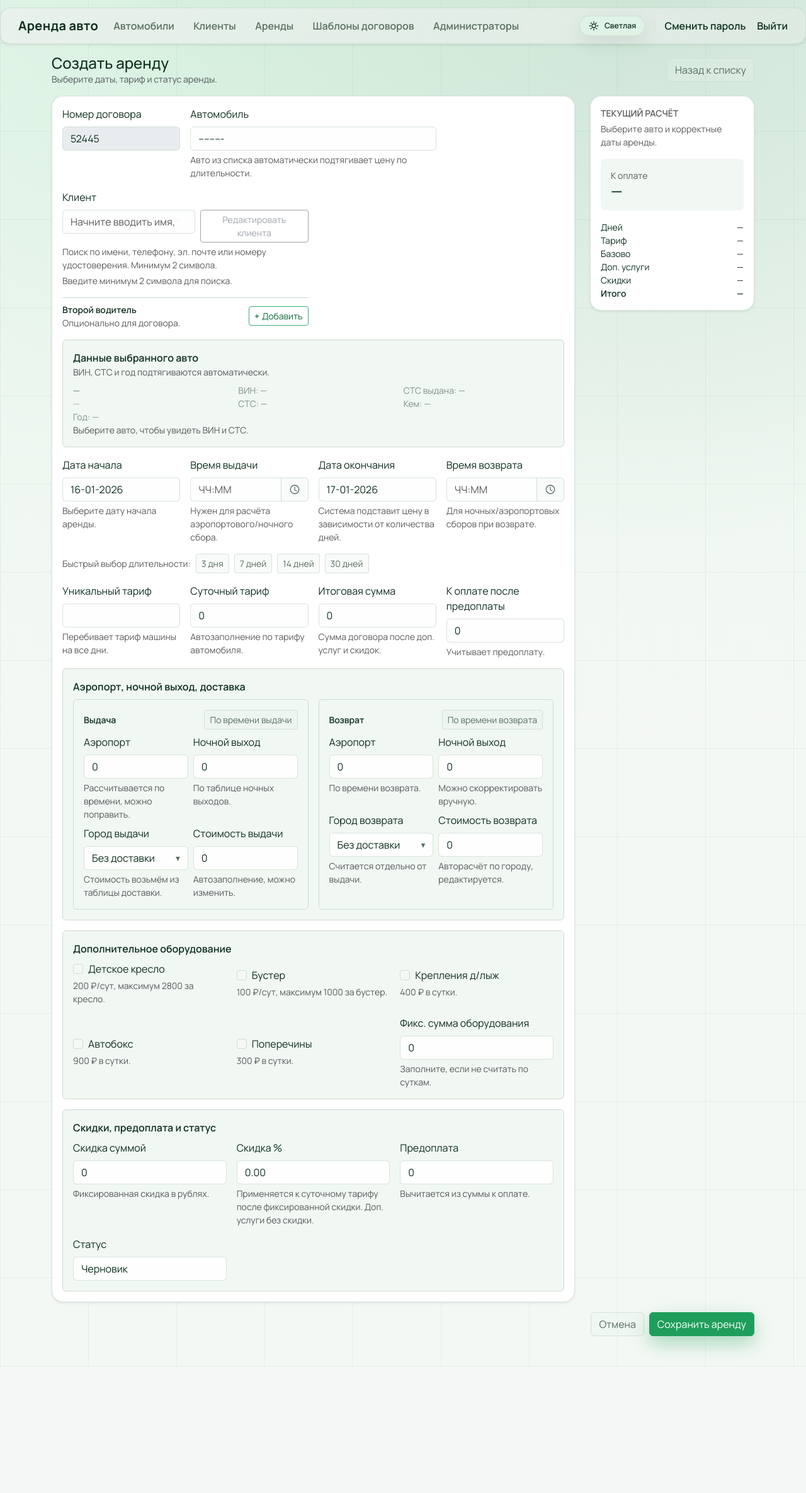
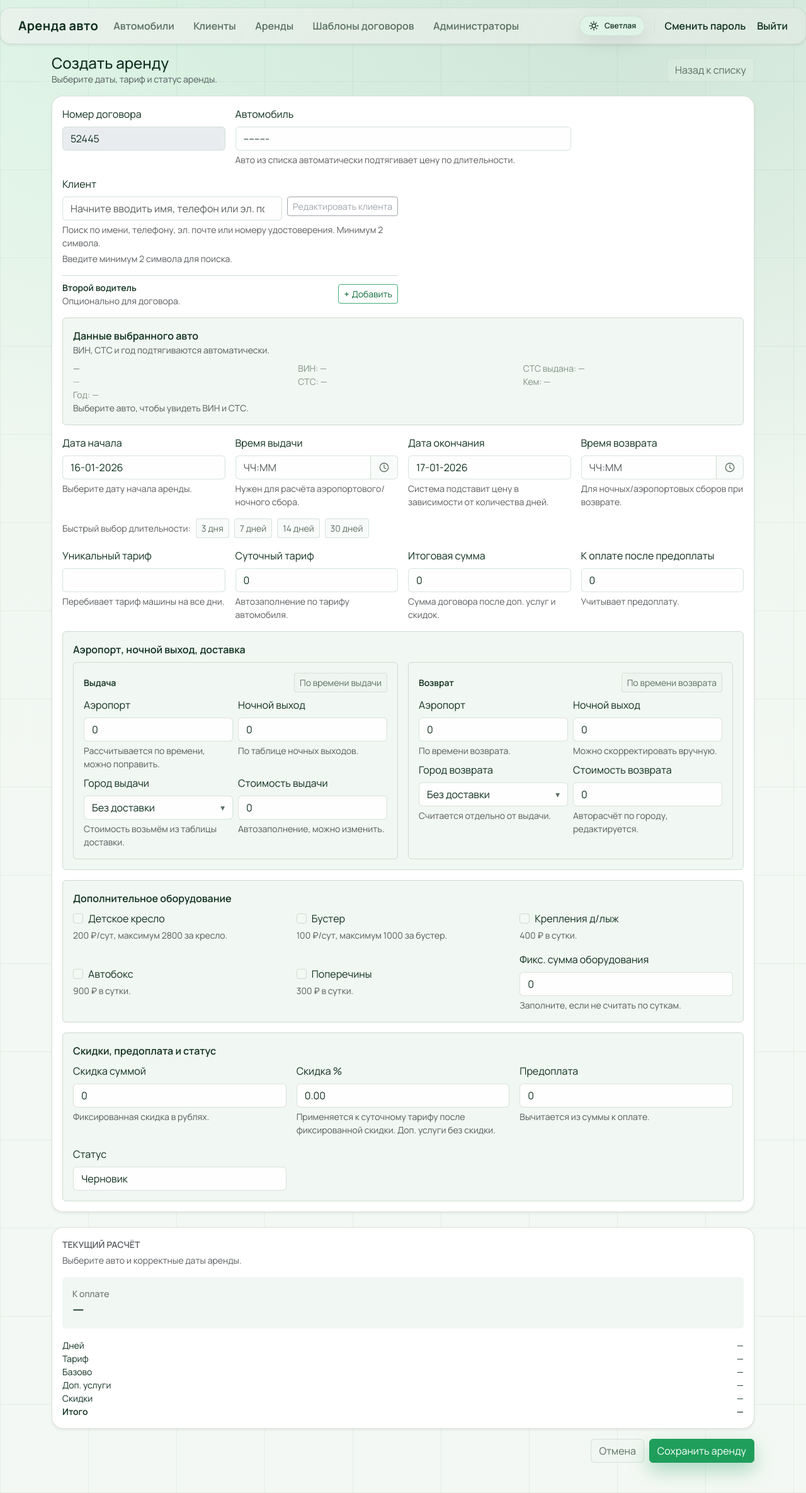
Before and after one commit to rcc00n/GreenContract, a Django app: page /rentals/rentals/new/ in a window 1280 px wide. Shown: the whole page at 63% size. Before the commit the page ends 2169 px from the top, so only its background shows below. Run offline with Django 5.2, Linux system fonts and the light colour scheme; the visitor is signed in with stand-in values (Sample User, id 1); data that the repository does not hold is empty.

Commit message:
fix layout deals

```diff
--- a/rentals/static/rentals/css/main.css
+++ b/rentals/static/rentals/css/main.css
@@ -710,14 +710,3 @@ body[data-theme="dark"] .theme-toggle .icon-moon {
 #contractSnippet {
   white-space: pre-wrap;
 }
-
-.sticky-summary {
-  position: sticky;
-  top: 88px;
-}
-
-@media (max-width: 991.98px) {
-  .sticky-summary {
-    position: static;
-  }
-}
--- a/rentals/templates/rentals/rental_form.html
+++ b/rentals/templates/rentals/rental_form.html
@@ -12,7 +12,7 @@
   <form method="post" novalidate>
     {% csrf_token %}
     <div class="row g-4 align-items-start">
-      <div class="col-lg-9">
+      <div class="col-12">
         <div class="card shadow-sm h-100">
           <div class="card-body">
             {% if form.non_field_errors %}
@@ -470,8 +470,7 @@
         </div>
       </div>
 
-      <div class="col-lg-3">
-        <div class="sticky-summary">
+      <div class="col-12">
         <div class="card shadow-sm" id="price-summary" role="alert">
           <div class="card-body">
             <div class="d-flex align-items-center gap-2 mb-3">
@@ -511,7 +510,6 @@
               <div class="d-flex justify-content-between fw-semibold">
                 <span>Итого</span>
                 <span id="price-summary-total">—</span>
-                </div>
               </div>
             </div>
           </div>
```
Lines whose indentation alone changed are shown as unchanged.
